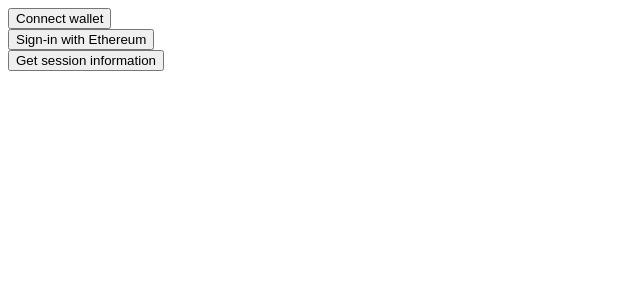
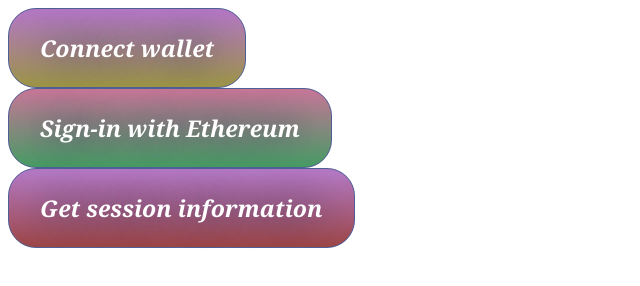
Before and after one commit to BlockTheChainz/SIWE, a website: page frontend/src/index.html in a window 1280 px wide. Shown: the whole page, without its empty margins (0-640 px from the left). Drawn offline with Linux system fonts and the light colour scheme.

Commit message:
Buttons Upgrade

```diff
--- /dev/null
+++ b/frontend/src/index.css
@@ -0,0 +1,77 @@
+.ButtonOne {
+	box-shadow: 0px 0px 0px 0px #9fb4f2;
+	background:linear-gradient(to bottom, #b378c2 5%, #9c9546 100%);
+	background-color:#b378c2;
+	border-radius:28px;
+	border:1px solid #4e6096;
+	display:inline-block;
+	cursor:pointer;
+	color:#ffffff;
+	font-family:Georgia;
+	font-size:23px;
+	font-weight:bold;
+	font-style:italic;
+	padding:23px 31px;
+	text-decoration:none;
+	text-shadow:2px -2px 32px #283966;
+}
+.myButton:hover {
+	background:linear-gradient(to bottom, #9c9546 5%, #b378c2 100%);
+	background-color:#9c9546;
+}
+.myButton:active {
+	position:relative;
+	top:1px;
+}
+
+.ButtonTwo {
+	box-shadow: 0px 0px 0px 0px #9ecdf0;
+	background:linear-gradient(to bottom, #c27896 5%, #469c64 100%);
+	background-color:#c27896;
+	border-radius:28px;
+	border:1px solid #4e6096;
+	display:inline-block;
+	cursor:pointer;
+	color:#ffffff;
+	font-family:Georgia;
+	font-size:23px;
+	font-weight:bold;
+	font-style:italic;
+	padding:23px 31px;
+	text-decoration:none;
+	text-shadow:2px -2px 32px #283966;
+}
+.ButtonTwo:hover {
+	background:linear-gradient(to bottom, #469c64 5%, #c27896 100%);
+	background-color:#469c64;
+}
+.ButtonTwo:active {
+	position:relative;
+	top:1px;
+}
+
+.ButtonThree {
+	box-shadow: 0px 0px 0px 0px #9ecdf0;
+	background:linear-gradient(to bottom, #b378c2 5%, #9c4646 100%);
+	background-color:#b378c2;
+	border-radius:28px;
+	border:1px solid #4e6096;
+	display:inline-block;
+	cursor:pointer;
+	color:#ffffff;
+	font-family:Georgia;
+	font-size:23px;
+	font-weight:bold;
+	font-style:italic;
+	padding:23px 31px;
+	text-decoration:none;
+	text-shadow:2px -2px 32px #283966;
+}
+.ButtonTwo:hover {
+	background:linear-gradient(to bottom, #9c4646 5%, #b378c2 100%);
+	background-color:#9c4646;
+}
+.ButtonTwo:active {
+	position:relative;
+	top:1px;
+}
--- a/frontend/src/index.html
+++ b/frontend/src/index.html
@@ -2,6 +2,7 @@
 <html>
 
 <head>
+  <link rel="stylesheet" href="index.css">
   <meta charset="utf-8" />
   <title>SIWE Quickstart</title>
   <style>
@@ -25,9 +26,9 @@
 </head>
 
 <body>
-  <div><button id="connectWalletBtn">Connect wallet</button></div>
-  <div><button id="siweBtn">Sign-in with Ethereum</button></div>
-  <div><button id="infoBtn">Get session information</button></div>
+  <div><button id="connectWalletBtn" class="ButtonOne">Connect wallet</button></div>
+  <div><button id="siweBtn" class="ButtonTwo">Sign-in with Ethereum</button></div>
+  <div><button id="infoBtn" class="ButtonThree">Get session information</button></div>
   <div class="hidden" id="welcome">
   </div>
   <div class="hidden" id="profile">
```
